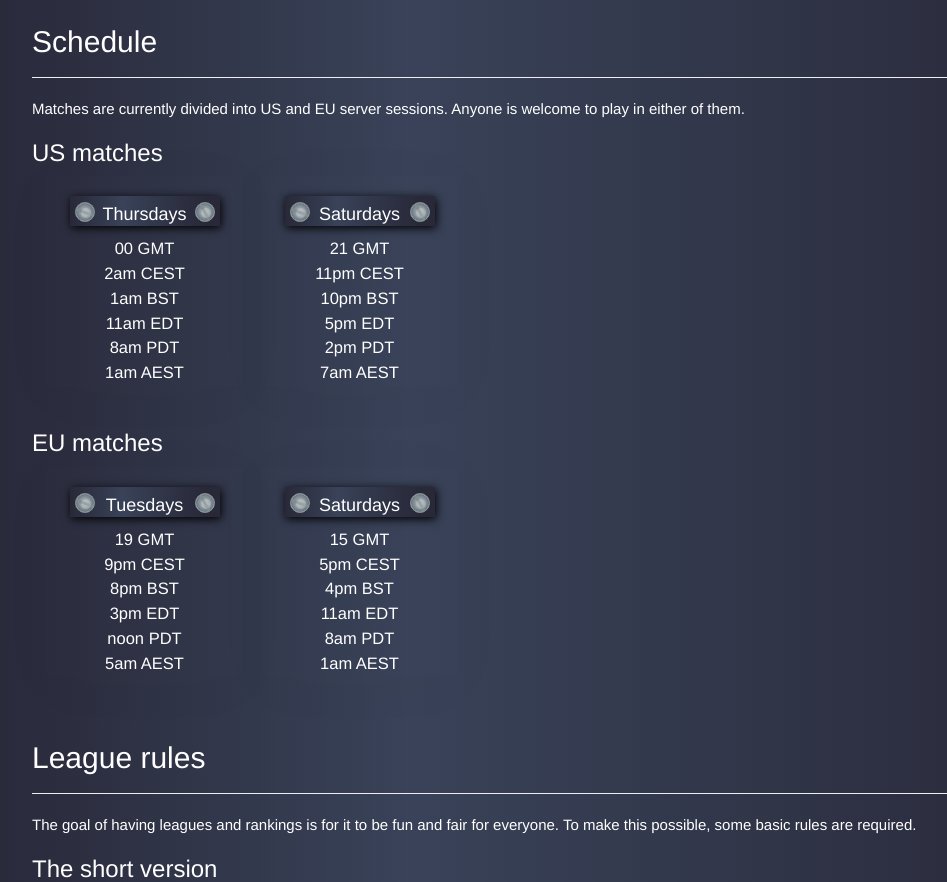
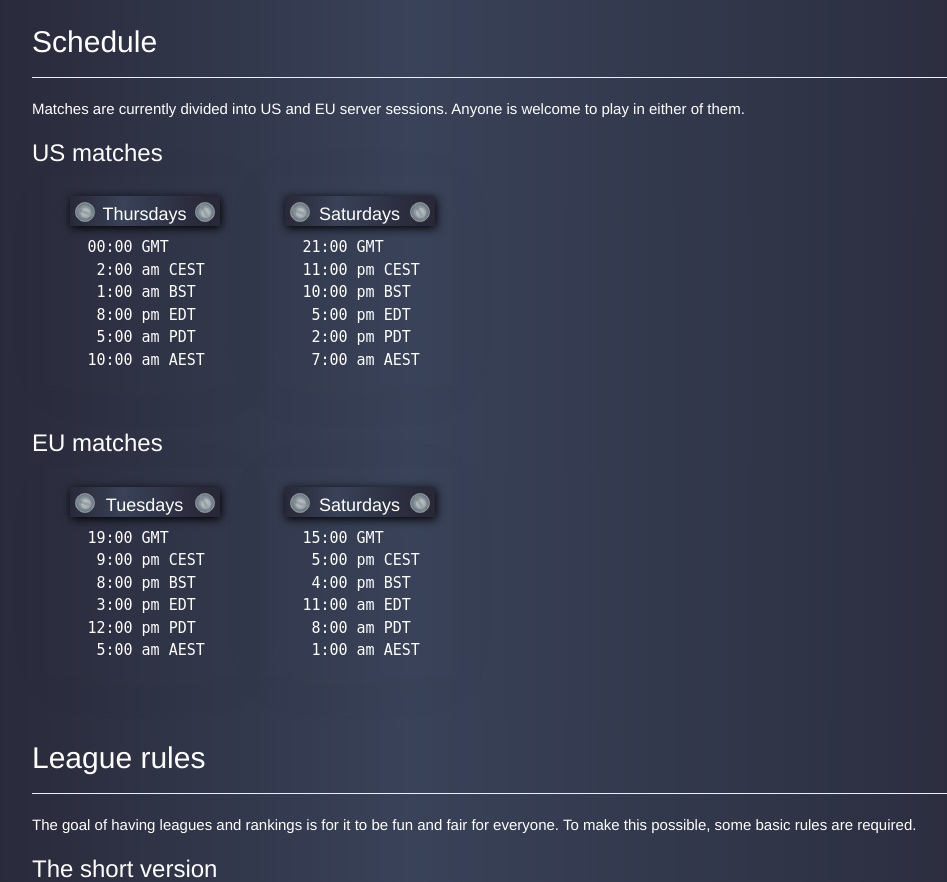
Before and after one commit to raphleu/arma-rankings, a Flask app: page /league-info in a window 1280 px wide. Shown: the part 296-1178 px from the top of the page, without its empty margins (38-985 px from the left). Run offline with Flask 2, Linux system fonts and the light colour scheme; some libraries are stand-ins or nearby versions.

Commit message:
bunch of changes like reformatting times

```diff
--- a/app/routes.py
+++ b/app/routes.py
@@ -8,23 +8,23 @@ schedule_for_us = [
     {
         'day': 'Thursdays',
         'time': [
-            '00 GMT',
-            '2am CEST',
-            '1am BST',
-            '11am EDT',
-            '8am PDT',
-            '1am AEST'
+            '00:00 GMT',
+            '2:00 am CEST',
+            '1:00 am BST',
+            '8:00 pm EDT',
+            '5:00 am PDT',
+            '10:00 am AEST'
         ]
     },
     {
         'day': 'Saturdays',
         'time': [
-            '21 GMT',
-            '11pm CEST',
-            '10pm BST',
-            '5pm EDT',
-            '2pm PDT',
-            '7am AEST'
+            '21:00 GMT',
+            '11:00 pm CEST',
+            '10:00 pm BST',
+            '5:00 pm EDT',
+            '2:00 pm PDT',
+            '7:00 am AEST'
         ]
     },
 ]
@@ -33,23 +33,23 @@ schedule_for_eu = [
     {
         'day': 'Tuesdays',
         'time': [
-            '19 GMT',
-            '9pm CEST',
-            '8pm BST',
-            '3pm EDT',
-            'noon PDT',
-            '5am AEST'
+            '19:00 GMT',
+            '9:00 pm CEST',
+            '8:00 pm BST',
+            '3:00 pm EDT',
+            '12:00 pm PDT',
+            '5:00 am AEST'
         ]
     },
     {
         'day': 'Saturdays',
         'time': [
-            '15 GMT',
-            '5pm CEST',
-            '4pm BST',
-            '11am EDT',
-            '8am PDT',
-            '1am AEST'
+            '15:00 GMT',
+            '5:00 pm CEST',
+            '4:00 pm BST',
+            '11:00 am EDT',
+            '8:00 am PDT',
+            '1:00 am AEST'
         ]
     },
 ]
--- a/app/static/main.js
+++ b/app/static/main.js
@@ -9,5 +9,10 @@
 			$('.bar-icon-nav').toggleClass('hidden');
 			$('.close-icon-nav').toggleClass('hidden');
 		});
+
+		$('.time-table div').each(function () {
+			var part = $(this).text().split(':')
+			$(this).replaceWith("<div class='l'>" + part[0] + "</div><div class='r'>" + part[1] + "</div>");
+		});
 	})
 })();
--- a/app/static/styles.css
+++ b/app/static/styles.css
@@ -316,3 +316,22 @@ body {
 .mt-0 {
     margin-top: 0 !important;
 }
+
+.time-table {
+    text-align:center;
+    font-family: monospace;
+}
+.r {
+    text-align:left;
+    width:70%;
+}
+.l {
+    text-align:right;
+    width:30%;
+}
+.l:after {
+    content:':';
+}
+.r, .l{
+    display:inline-block;
+}
--- a/app/templates/date-card.html
+++ b/app/templates/date-card.html
@@ -17,10 +17,12 @@
                 <h1 id="yearCaption">{{ day_Of_week.day }}</h1>
               </div>
             </div>
-            <div class="content">
-              {% for time_with_timezone in day_Of_week.time %}
-                <h1 id="dayCaption">{{ time_with_timezone }}</h1>
-              {% endfor %}
+            <div class="content time-table">
+                {% for time_with_timezone in day_Of_week.time %}
+                  <div>
+                    <h1 id="dayCaption">{{ time_with_timezone }}</h1>
+                  </div>
+                {% endfor %}
             </div>
             <div class="over"></div>
           </div>
```
Also changed, not shown: 2 other files.
